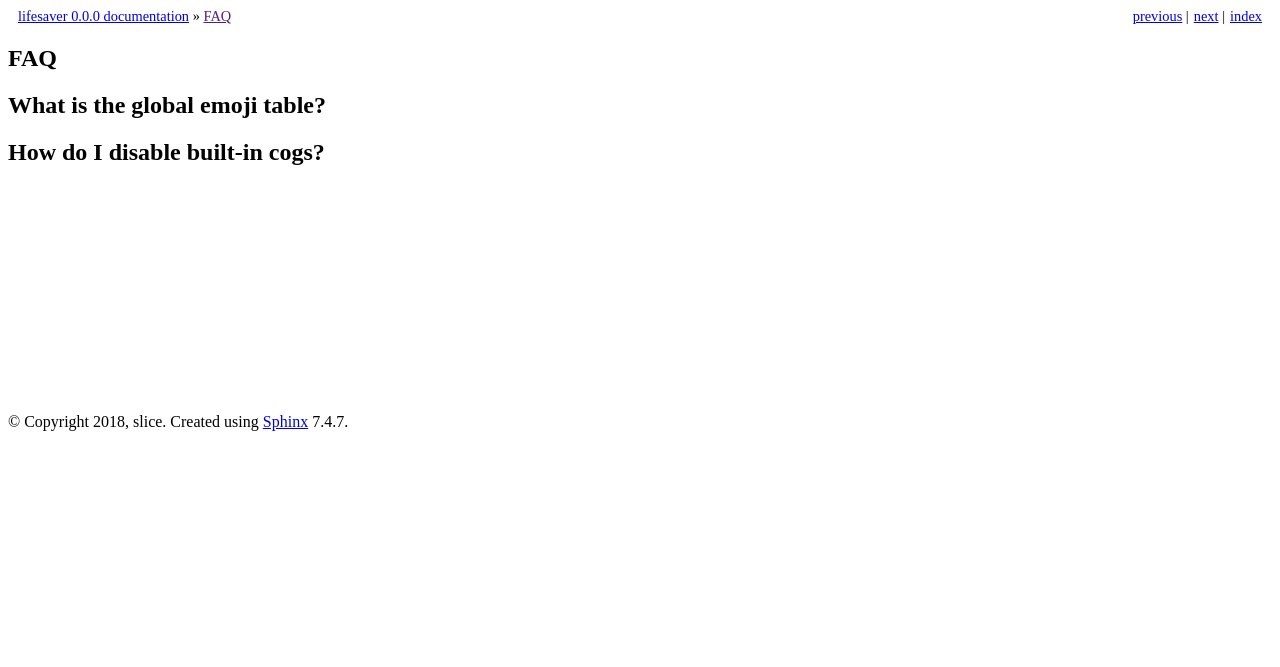
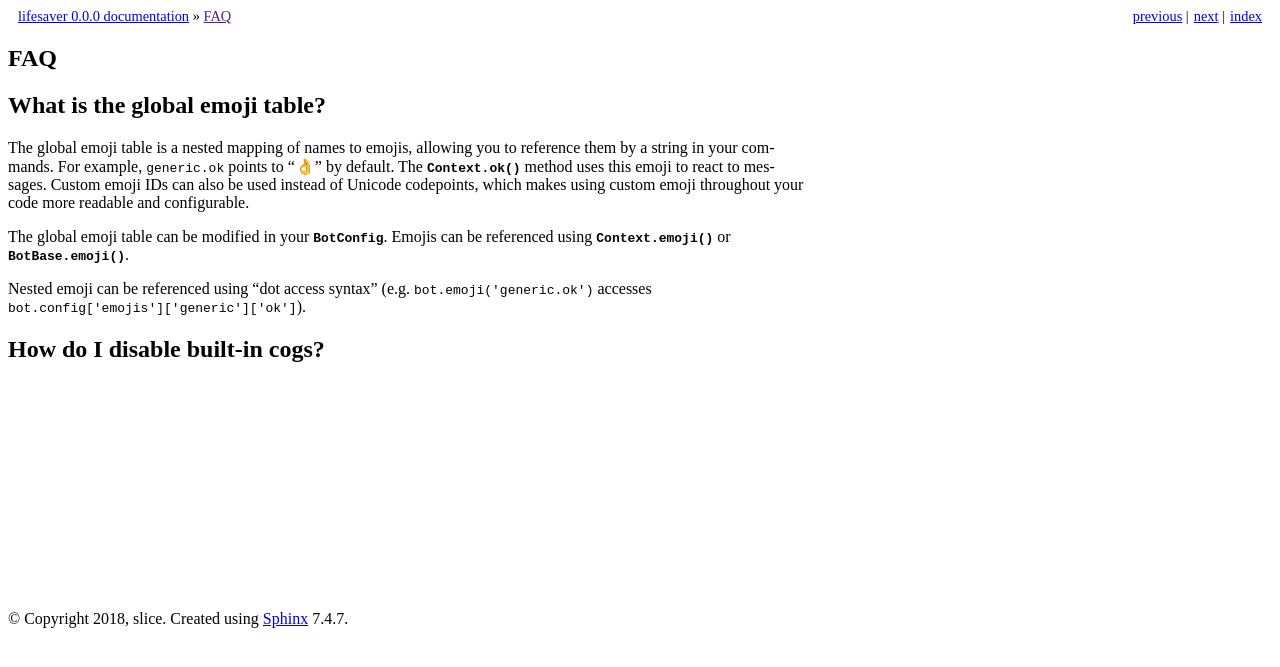
Before and after one commit to slice/lifesaver, a Sphinx documentation site: the page built from docs/faq.rst, in a window 1280 px wide. Shown: the top 667 px of the page. Built offline with Sphinx 7.4.7, drawn with Linux system fonts in a browser that asks for light colours.

Commit message:
Mass-update documentation
* Admin and Exec were removed in favor of Jishaku, so related
  documentation was purged.
* Wrote documentation for global emoji table.

```diff
--- a/docs/conf.py
+++ b/docs/conf.py
@@ -6,6 +6,7 @@ author = 'slice'
 
 # The short X.Y version
 version = '0.0.0'
+
 # The full version, including alpha/beta/rc tags
 release = '0.0.0'
 
--- a/docs/config.rst
+++ b/docs/config.rst
@@ -13,7 +13,7 @@ Configuration
 
         It is formatted as an import path and class separated by a colon, like::
 
-            coolbot5000.bot:CustomBotClass
+            coolbot.bot:CustomBotClass
 
     .. autoattribute:: command_prefix
 
--- a/docs/faq.rst
+++ b/docs/faq.rst
@@ -1,10 +1,24 @@
 FAQ
 ===
+
+.. currentmodule:: lifesaver.bot
 
 .. _global_emoji_table:
 
 What is the global emoji table?
 -------------------------------
 
+The global emoji table is a nested mapping of names to emojis, allowing you to
+reference them by a string in your commands. For example, ``generic.ok`` points
+to "👌" by default. The :meth:`Context.ok` method uses this emoji to react to
+messages. Custom emoji IDs can also be used instead of Unicode codepoints, which
+makes using custom emoji throughout your code more readable and configurable.
+
+The global emoji table can be modified in your :class:`BotConfig`. Emojis can
+be referenced using :meth:`Context.emoji` or :meth:`BotBase.emoji`.
+
+Nested emoji can be referenced using "dot access syntax" (e.g. ``bot.emoji('generic.ok')``
+accesses ``bot.config['emojis']['generic']['ok']``).
+
 How do I disable built-in cogs?
 -------------------------------
```
Also changed, not shown: docs/cogs.rst (+6 -3 lines), docs/getting_started.rst (+25 -29 lines), 1 other file.
